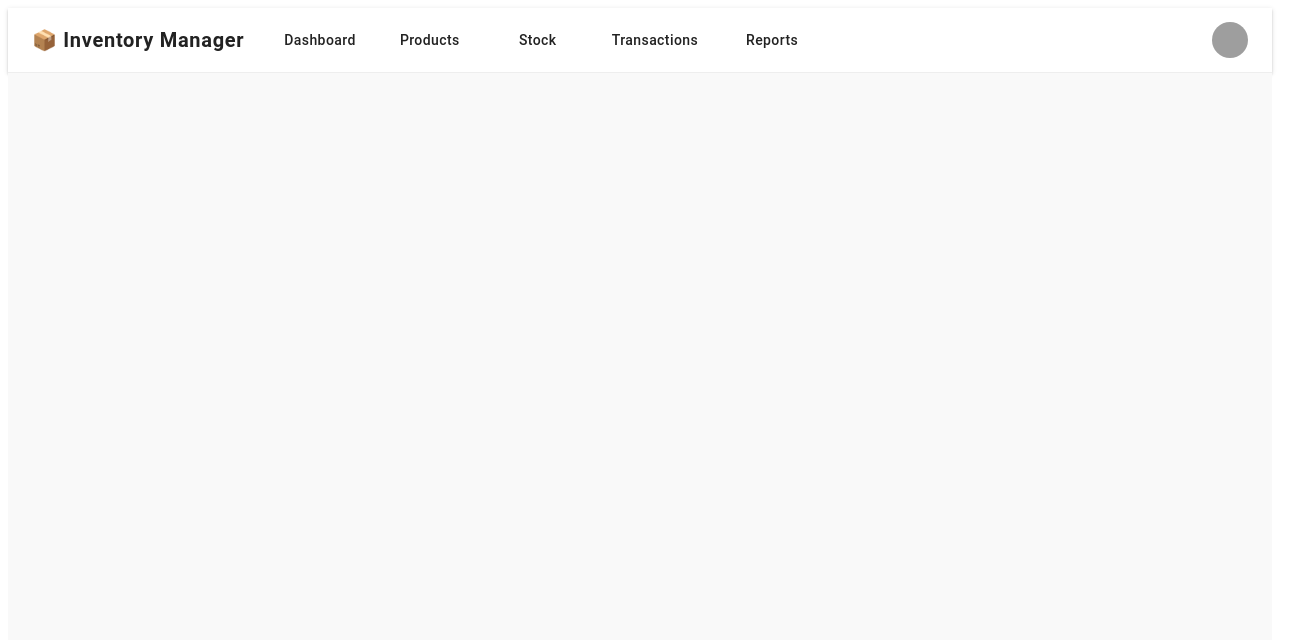
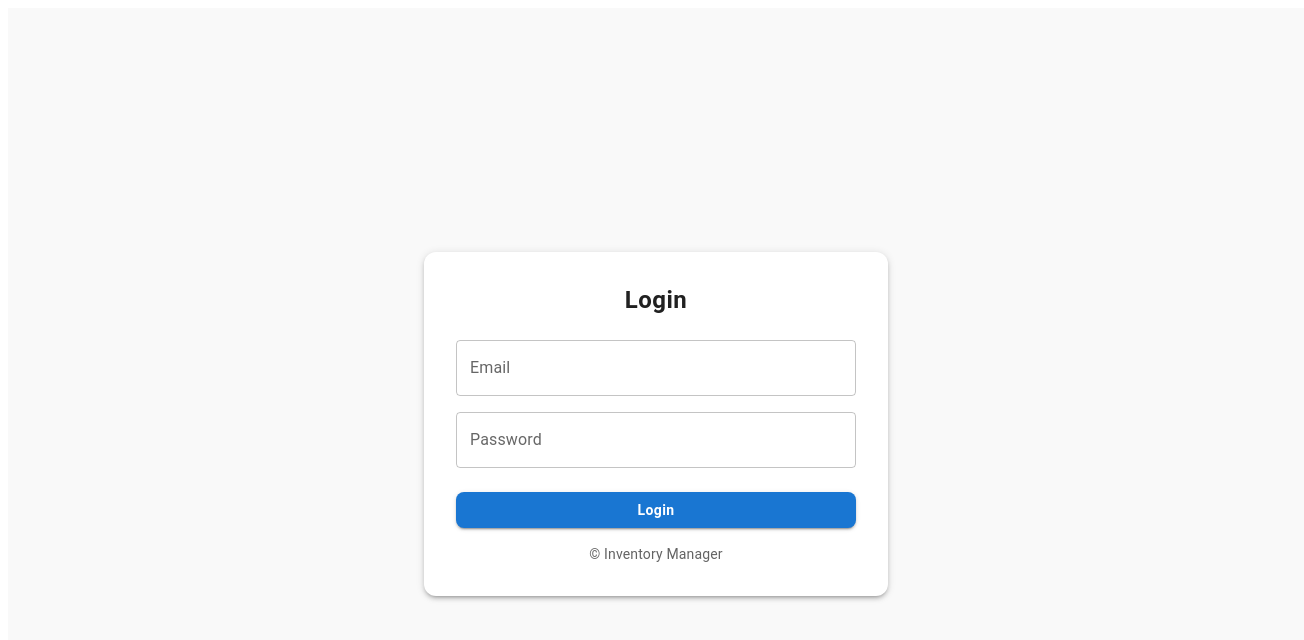
Before and after one commit to SNarendranS/InventoryStockManagementSystem, a React app in the folder Frontend/: page /login in a window 1280 px wide. Shown: the top 640 px of the page, 1304 px wide, since content can reach past the window. Built offline with nearby package versions, Linux system fonts and the light colour scheme; no server answers; grey boxes are pictures that could not be loaded; the HTML template or start-up script is replaced by a standard one.

Commit message:
created login, proper secured routing

```diff
--- a/Frontend/src/App.tsx
+++ b/Frontend/src/App.tsx
@@ -1,17 +1,29 @@
-import { BrowserRouter } from "react-router-dom"
-import Body from "./Components/Layouts/Body"
-import Header from "./Components/Layouts/Header"
+import { BrowserRouter, Routes, Route, Navigate } from "react-router-dom";
+import Header from "./Components/Layouts/Header";
+import Body from "./Components/Layouts/Body";
+import Login from "./Components/Pages/Login";
+import RequireAuth from "./Auth/RequireAuth";
+
 function App() {
+  return (
+    <BrowserRouter>
+      <Routes>
+        <Route path="/login" element={<Login />} />
 
-  return (
-    <>
-      <BrowserRouter>
-        <Header />
-        <Body />
-      </BrowserRouter>
+        <Route
+          path="/*"
+          element={
+            <RequireAuth>
+              <Header />
+              <Body />
+            </RequireAuth>
+          }
+        />
 
-    </>
-  )
+        <Route path="*" element={<Navigate to="/dashboard" replace />} />
+      </Routes>
+    </BrowserRouter>
+  );
 }
 
-export default App
+export default App;
--- /dev/null
+++ b/Frontend/src/Auth/RequireAuth.tsx
@@ -0,0 +1,29 @@
+import React from "react";
+import { Navigate, useLocation } from "react-router-dom";
+import { useSelector } from "react-redux";
+import type { RootState } from "../Store/store";
+import { parseJwt } from "./Jwt";
+
+const RequireAuth: React.FC<{ children: React.ReactNode }> = ({ children }) => {
+    const token = useSelector((state: RootState) => state.userToken.token);
+    const location = useLocation();
+
+    const isValid = (() => {
+        if (!token) return false;
+        try {
+            const payload = parseJwt(token);
+            if (!payload?.exp) return true; // no exp means default allow
+            return payload.exp * 1000 > Date.now();
+        } catch {
+            return false;
+        }
+    })();
+
+    if (!isValid) {
+        return <Navigate to="/login" replace state={{ from: location }} />;
+    }
+
+    return children;
+};
+
+export default RequireAuth;
--- a/Frontend/src/Components/Layouts/Body.tsx
+++ b/Frontend/src/Components/Layouts/Body.tsx
@@ -1,6 +1,7 @@
 import React from "react";
 import { Routes, Route } from "react-router-dom";
 import { Box } from "@mui/material";
+import RequireAuth from "../../Auth/RequireAuth";
 
 const Dashboard = () => <h1>Dashboard</h1>;
 const Products = () => <h1>Products</h1>;
@@ -20,12 +21,48 @@ const Body: React.FC = () => {
             }}
         >
             <Routes>
-                <Route path="/dashboard" element={<Dashboard />} />
-                <Route path="/products" element={<Products />} />
-                <Route path="/stock" element={<Stock />} />
-                <Route path="/transactions" element={<Transactions />} />
-                <Route path="/reports" element={<Reports />} />
+                <Route
+                    path="/dashboard"
+                    element={
+                        <RequireAuth>
+                            <Dashboard />
+                        </RequireAuth>
+                    }
+                />
+                <Route
+                    path="/products"
+                    element={
+                        <RequireAuth>
+                            <Products />
+                        </RequireAuth>
+                    }
+                />
+                <Route
+                    path="/stock"
+                    element={
+                        <RequireAuth>
+                            <Stock />
+                        </RequireAuth>
+                    }
+                />
+                <Route
+                    path="/transactions"
+                    element={
+                        <RequireAuth>
+                            <Transactions />
+                        </RequireAuth>
+                    }
+                />
+                <Route
+                    path="/reports"
+                    element={
+                        <RequireAuth>
+                            <Reports />
+                        </RequireAuth>
+                    }
+                />
             </Routes>
+
         </Box>
     );
 };
--- a/Frontend/src/Components/Layouts/Header.tsx
+++ b/Frontend/src/Components/Layouts/Header.tsx
@@ -20,8 +20,13 @@ import {
 } from "@mui/material";
 import MenuIcon from "@mui/icons-material/Menu";
 import { useNavigate } from "react-router-dom";
+import { useDispatch } from "react-redux";
+import { clearToken } from "../../Store/userTokenSlice";
 
-const navItems = ["Dashboard", "Products", "Stock", "Transactions", "Reports"];
+import { useSelector } from "react-redux";
+import type { RootState } from "../../Store/store";
+
+
 
 const Header: React.FC = () => {
     const theme = useTheme();
@@ -29,7 +34,22 @@ const Header: React.FC = () => {
 
     const [drawerOpen, setDrawerOpen] = React.useState(false);
     const [avatarMenuAnchor, setAvatarMenuAnchor] = React.useState<null | HTMLElement>(null);
+    const user = useSelector((state: RootState) => state.userToken.user);
 
+    const navItems = React.useMemo(() => {
+        if (!user) return [];
+
+        switch (user.role) {
+            case "admin":
+                return ["Dashboard", "Products", "Stock", "Transactions", "Reports", "Create User"];
+            case "manager":
+                return ["Dashboard", "Products", "Stock", "Reports"];
+            case "employee":
+                return ["Dashboard", "Products", "Stock"];
+            default:
+                return ["Dashboard"];
+        }
+    }, [user]);
     const handleAvatarClick = (event: React.MouseEvent<HTMLDivElement>) => {
         setAvatarMenuAnchor(event.currentTarget);
     };
@@ -37,11 +57,22 @@ const Header: React.FC = () => {
     const handleMenuClose = () => {
         setAvatarMenuAnchor(null);
     };
+    const navigate = useNavigate()
+    const handleNavigate = (e: React.MouseEvent, item: string) => {
+        e.stopPropagation();
+        const path = "/" + item.toLowerCase().replaceAll(" ", "-");
+        navigate(path);
+    };
 
     const toggleDrawer = (val: boolean) => () => {
         setDrawerOpen(val);
     };
-    const navigate = useNavigate()
+    const dispatch = useDispatch()
+
+    const handleLogout = () => {
+        dispatch(clearToken())
+    }
+
     return (
         <>
             <AppBar
@@ -79,7 +110,7 @@ const Header: React.FC = () => {
                             <Box sx={{ display: "flex", gap: 1, ml: 3 }}>
                                 {navItems.map((item) => (
                                     <Button
-                                        onClick={() =>navigate(`${item.toLowerCase().replaceAll(" ","-")}`)}
+                                        onClick={(e) => handleNavigate(e, item)}
                                         key={item}
                                         color="inherit"
                                         sx={{
@@ -127,7 +158,7 @@ const Header: React.FC = () => {
                         <MenuItem onClick={handleMenuClose}>Notifications</MenuItem>
                         <MenuItem onClick={handleMenuClose}>Settings</MenuItem>
                         <Divider />
-                        <MenuItem onClick={handleMenuClose} sx={{ color: "red" }}>
+                        <MenuItem onClick={handleLogout} sx={{ color: "red" }}>
                             Logout
                         </MenuItem>
                     </Menu>
@@ -151,7 +182,9 @@ const Header: React.FC = () => {
                     <List>
                         {navItems.map((item) => (
                             <ListItem key={item} disablePadding>
-                                <ListItemButton>
+                                <ListItemButton onClick={(e) => {
+                                    handleNavigate(e, item); setDrawerOpen(false);
+                                }}>
                                     <ListItemText primary={item} />
                                 </ListItemButton>
                             </ListItem>
--- /dev/null
+++ b/Frontend/src/Components/Pages/Login.tsx
@@ -0,0 +1,135 @@
+import React from "react";
+import { Box, Button, TextField, Typography, Paper } from "@mui/material";
+import { Formik, Form } from "formik";
+import * as Yup from "yup";
+import { useDispatch } from "react-redux";
+import { setToken } from "../../Store/userTokenSlice";
+import { useNavigate } from "react-router-dom";
+import api from "../../Lib/axiosInstance"; // Axios instance
+
+// Validation schema
+const LoginSchema = Yup.object().shape({
+  email: Yup.string().email("Invalid email").required("Email is required"),
+  password: Yup.string()
+    .min(4, "Too short!")
+    .required("Password is required"),
+});
+
+const Login: React.FC = () => {
+  const dispatch = useDispatch();
+  const navigate = useNavigate();
+
+  const handleSubmit = async (values: { email: string; password: string }) => {
+    try {
+      const res = await api.post("/auth/login", values);
+      dispatch(setToken({ token: res.data.token, user: res.data.user }));
+      navigate("/dashboard");
+    } catch (err: any) {
+      console.error(err);
+      const msg = err?.response?.data?.message || "Login failed";
+      alert(msg);
+    }
+  };
+
+  return (
+    <Box
+      sx={{
+        height: "100vh",
+        width: "100%",
+        backgroundColor: "#f9f9f9",
+        display: "flex",
+        justifyContent: "center",
+        alignItems: "center",
+        padding: 2,
+      }}
+    >
+      <Paper
+        elevation={3}
+        sx={{
+          width: { xs: "90%", sm: "400px" },
+          padding: 4,
+          borderRadius: 3,
+        }}
+      >
+        <Typography
+          variant="h5"
+          sx={{
+            fontWeight: 600,
+            textAlign: "center",
+            mb: 3,
+            letterSpacing: 0.5,
+          }}
+        >
+          Login
+        </Typography>
+
+        <Formik
+          initialValues={{ email: "", password: "" }}
+          validationSchema={LoginSchema}
+          onSubmit={handleSubmit}
+        >
+          {({
+            values,
+            errors,
+            touched,
+            handleChange,
+            handleBlur,
+            isSubmitting,
+          }) => (
+            <Form>
+              <TextField
+                fullWidth
+                variant="outlined"
+                label="Email"
+                name="email"
+                value={values.email}
+                onChange={handleChange}
+                onBlur={handleBlur}
+                error={touched.email && Boolean(errors.email)}
+                helperText={touched.email && errors.email}
+                sx={{ mb: 2 }}
+              />
+
+              <TextField
+                fullWidth
+                variant="outlined"
+                type="password"
+                label="Password"
+                name="password"
+                value={values.password}
+                onChange={handleChange}
+                onBlur={handleBlur}
+                error={touched.password && Boolean(errors.password)}
+                helperText={touched.password && errors.password}
+                sx={{ mb: 3 }}
+              />
+
+              <Button
+                fullWidth
+                type="submit"
+                variant="contained"
+                disabled={isSubmitting}
+                sx={{
+                  textTransform: "none",
+                  fontWeight: 600,
+                  borderRadius: 2,
+                }}
+              >
+                Login
+              </Button>
+
+              <Typography
+                variant="body2"
+                sx={{ textAlign: "center", mt: 2, opacity: 0.7 }}
+              >
+                © Inventory Manager
+              </Typography>
+            </Form>
+          )}
+        </Formik>
+      </Paper>
+    </Box>
+  );
+};
+
+export default Login;
--- /dev/null
+++ b/Frontend/src/Lib/axiosInstance.ts
@@ -0,0 +1,26 @@
+import axios from "axios";
+import { store } from "../Store/store";
+import { clearToken } from "../Store/userTokenSlice";
+
+const baseURL: string = import.meta.env.VITE_API_BASE;
+const api = axios.create({ baseURL, timeout: 15000 });
+
+api.interceptors.request.use((config) => {
+  const state = store.getState();
+  const token = state.userToken.token;
+  if (token) config.headers.Authorization = `Bearer ${token}`;
+  return config;
+});
+
+api.interceptors.response.use(
+  (res) => res,
+  (error) => {
+    if (error?.response?.status === 401) {
+      store.dispatch(clearToken());
+      window.location.href = "/login";
+    }
+    return Promise.reject(error);
+  }
+);
+
+export default api;
```
Also changed, not shown: Frontend/package.json (+5 -2 lines), Frontend/src/Auth/Jwt.ts (added, +20 -0 lines), Frontend/src/Store/apiSlice.ts (added, +34 -0 lines), Frontend/src/Store/store.ts (+23 -5 lines), Frontend/src/Store/userTokenSlice.ts (+15 -5 lines), 2 other files (tests, documents, lock files or other folders).
